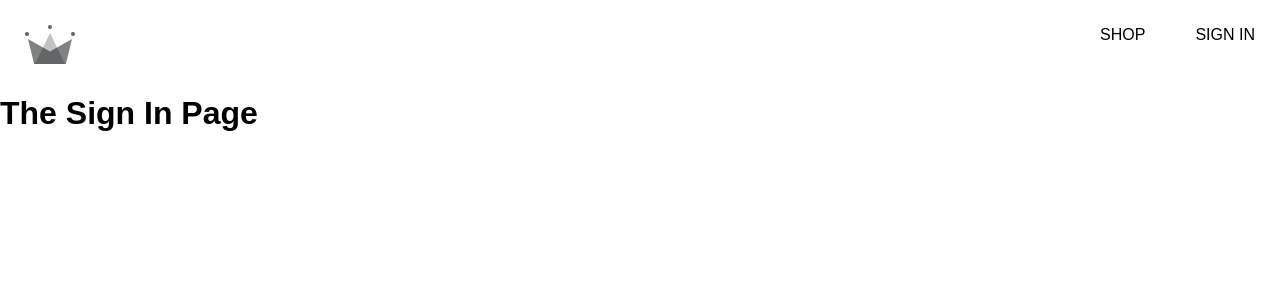
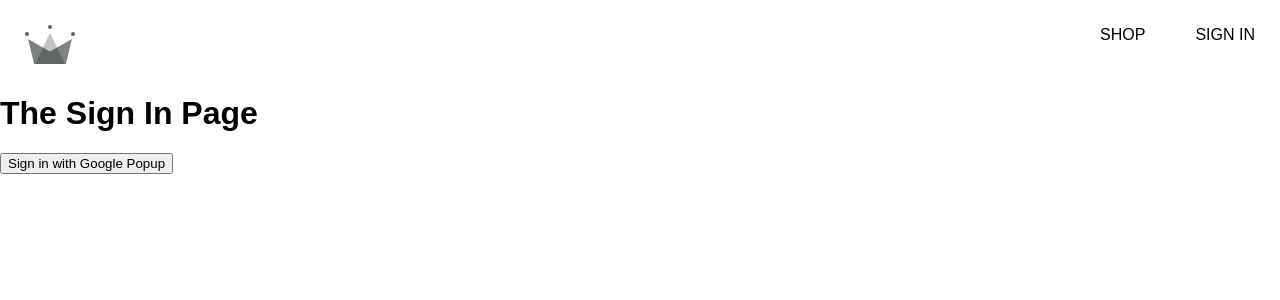
Before and after one commit to Helena2018/kids-toys, a React (Create React App) app: page /sign-in in a window 1280 px wide. Shown: the top 300 px of the page. Built offline with nearby package versions, Linux system fonts and the light colour scheme; a web font is replaced by a local one.

Commit message:
using async/await to get logGoogleUser

```diff
--- a/src/routes/sign-in/sign-in.component.jsx
+++ b/src/routes/sign-in/sign-in.component.jsx
@@ -1,7 +1,17 @@
+import { signInWithGooglePopup } from '../../utils/firebase/firebase.utils'
+
 const SignIn = () => {
+  const logGoogleUser = async () => {
+    const response = await signInWithGooglePopup();
+    console.log(response);
+  }
+
   return (
     <div>
       <h1>The Sign In Page</h1>
+      <button onClick={logGoogleUser}>
+        Sign in with Google Popup
+      </button>
     </div>
   );
 };
```
